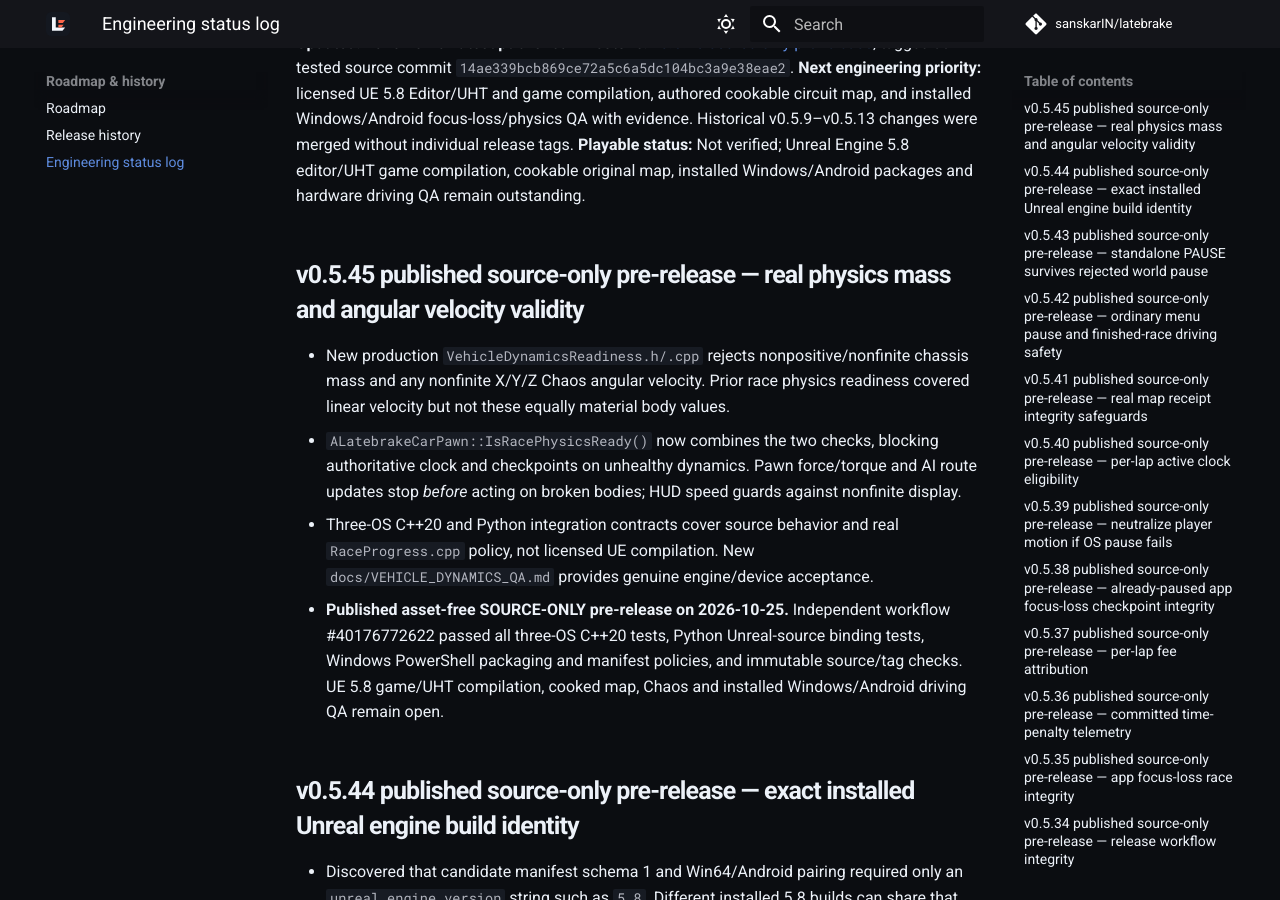
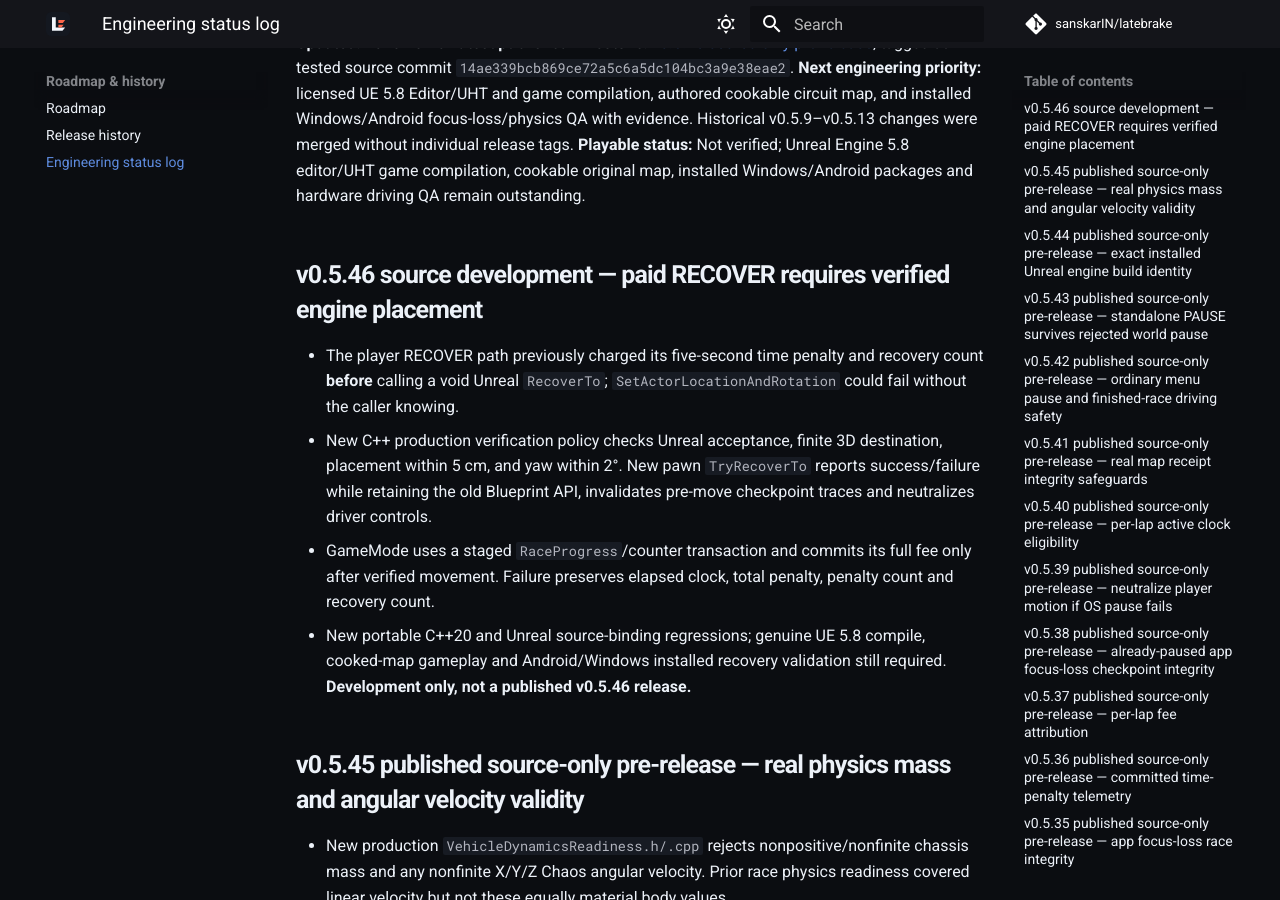
Before and after one commit to sanskarIN/latebrake, an MkDocs documentation site: the page built from docs/STATUS.md, in a window 1280 px wide and 900 px high, scrolled down 198 px. Built offline with MkDocs 1.6.1 and Material for MkDocs 9.7.7, drawn with Linux system fonts in a browser that asks for light colours; comment, search, counter and statistics services are not loaded.

Commit message:
docs(status): describe remaining recovery fairness issue and source-only fix

```diff
--- a/docs/STATUS.md
+++ b/docs/STATUS.md
@@ -4,6 +4,13 @@
 **Latest published milestone:** [v0.5.45 source-only pre-release](https://github.com/sanskarIN/latebrake/releases/tag/v0.5.45), tagged at tested source commit `14ae339bcb869ce72a5c6a5dc104bc3a9e38eae2`.
 **Next engineering priority:** licensed UE 5.8 Editor/UHT and game compilation, authored cookable circuit map, and installed Windows/Android focus-loss/physics QA with evidence. Historical v0.5.9–v0.5.13 changes were merged without individual release tags.
 **Playable status:** Not verified; Unreal Engine 5.8 editor/UHT game compilation, cookable original map, installed Windows/Android packages and hardware driving QA remain outstanding.
+
+## v0.5.46 source development — paid RECOVER requires verified engine placement
+
+- The player RECOVER path previously charged its five-second time penalty and recovery count **before** calling a void Unreal `RecoverTo`; `SetActorLocationAndRotation` could fail without the caller knowing.
+- New C++ production verification policy checks Unreal acceptance, finite 3D destination, placement within 5 cm, and yaw within 2°. New pawn `TryRecoverTo` reports success/failure while retaining the old Blueprint API, invalidates pre-move checkpoint traces and neutralizes driver controls.
+- GameMode uses a staged `RaceProgress`/counter transaction and commits its full fee only after verified movement. Failure preserves elapsed clock, total penalty, penalty count and recovery count.
+- New portable C++20 and Unreal source-binding regressions; genuine UE 5.8 compile, cooked-map gameplay and Android/Windows installed recovery validation still required. **Development only, not a published v0.5.46 release.**
 
 ## v0.5.45 published source-only pre-release — real physics mass and angular velocity validity
 
```
